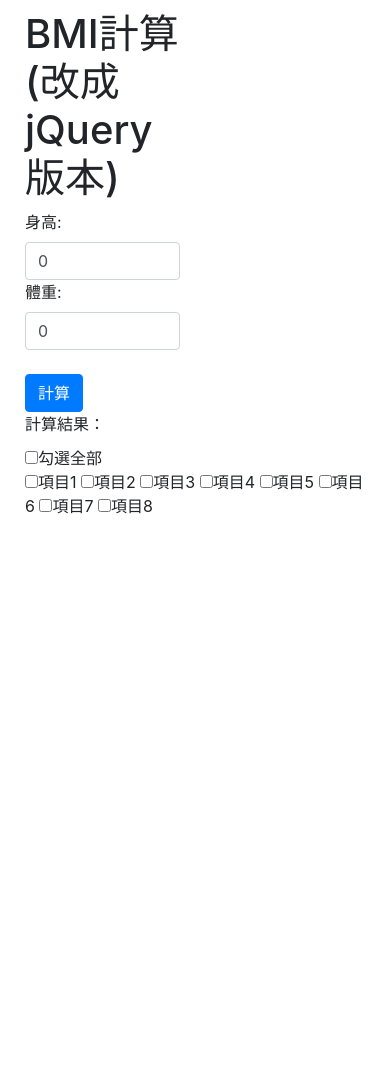
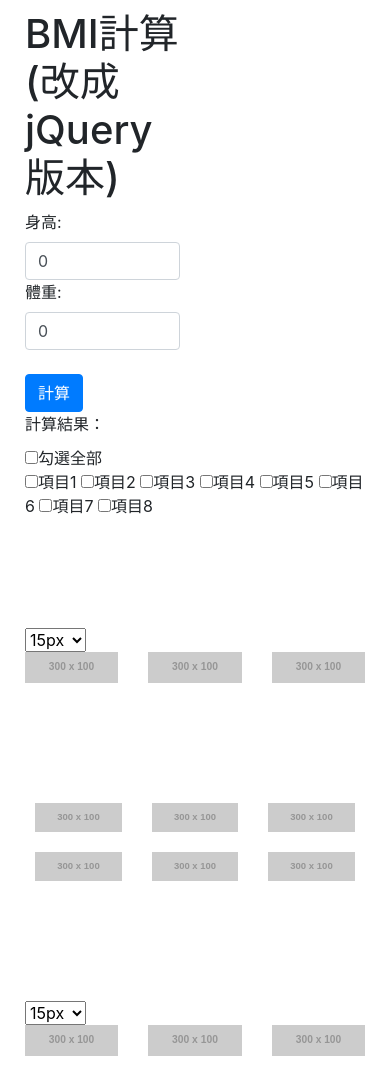
Before and after one commit to LinkaLui/BSWeb, a plain HTML site: page test18.html in a window 390 px wide. Before the commit the page ends 844 px from the top, so only its background shows below. Drawn offline with nearby package versions, Linux system fonts and the light colour scheme; placeholder pictures from the web are drawn by us.

Commit message:
updateHW

```diff
--- a/test18.html
+++ b/test18.html
@@ -14,6 +14,9 @@
     <script src="https://cdnjs.cloudflare.com/ajax/libs/twitter-bootstrap/4.3.1/js/bootstrap.min.js"></script>
 
     <script>
+        // function(obj) {
+        // }
+
         function init() {
             $("#Button1").click(function (e) {
                 var hight = $("#textHeight").val();
@@ -33,12 +36,52 @@
                     });
                 }
             });
+
+            $("#brSelected").change(function () {
+                $("#borderchange img").removeClass();
+                $("#borderchange img").addClass($(this).val());
+            })
+
+            $("#sizechange img").hover(function () {
+                $(this).toggleClass("mouseToggle");
+                $(this).toggleClass("sizeToggle");
+            })
+
+
+
+            $("#mixbrSelected").change(function () {
+                $("#mix img").removeClass();
+                $("#mix img").addClass($(this).val());
+            })
         }
 
         $(function () {
             init();
         });
     </script>
+
+    <style>
+        .br15 {
+            border-radius: 15px;
+        }
+
+        .br30 {
+            border-radius: 30px;
+        }
+
+        .br50 {
+            border-radius: 50px;
+        }
+
+        .mouseToggle {
+            cursor: pointer;
+        }
+
+        .sizeToggle {
+            transform: scale(1.1);
+            transition-duration: 1s;
+        }
+    </style>
 </head>
 
 <body>
@@ -71,6 +114,70 @@
             </div>
         </div>
     </div>
+
+    <div id="borderchange" class="row" style="margin:10px; padding-top:100px">
+        <div class="col-12">
+            <select id="brSelected">
+                <option value="br15">15px</option>
+                <option value="br30">30px</option>
+                <option value="br50">50px</option>
+            </select>
+        </div>
+        <div class="col-4">
+            <img src="https://fakeimg.pl/300x100/?text=1&font=noto" style="width:100%" class="img-responsive" />
+        </div>
+        <div class="col-4">
+            <img src="https://fakeimg.pl/300x100/?text=1&font=noto" style="width:100%" class="img-responsive" />
+        </div>
+        <div class="col-4">
+            <img src="https://fakeimg.pl/300x100/?text=1&font=noto" style="width:100%" class="img-responsive" />
+        </div>
+    </div>
+
+    <div id="sizechange" class="row" style="margin:10px; padding-top:100px">
+        <div class="row" style="margin:10px; width: 100%">
+            <div class="col-4">
+                <img src="https://fakeimg.pl/300x100/?text=1&font=noto" style="width:100%" class="img-responsive" />
+            </div>
+            <div class="col-4">
+                <img src="https://fakeimg.pl/300x100/?text=1&font=noto" style="width:100%" class="img-responsive" />
+            </div>
+            <div class="col-4">
+                <img src="https://fakeimg.pl/300x100/?text=1&font=noto" style="width:100%" class="img-responsive" />
+            </div>
+        </div>
+        <div class="row" style="margin:10px; width: 100%">
+            <div class="col-4">
+                <img src="https://fakeimg.pl/300x100/?text=1&font=noto" style="width:100%" class="img-responsive" />
+            </div>
+            <div class="col-4">
+                <img src="https://fakeimg.pl/300x100/?text=1&font=noto" style="width:100%" class="img-responsive" />
+            </div>
+            <div class="col-4">
+                <img src="https://fakeimg.pl/300x100/?text=1&font=noto" style="width:100%" />
+            </div>
+        </div>
+    </div>
+
+    <div id="mix" class="row" style="margin:10px; padding-top:100px">
+        <div class="col-12">
+            <select id="mixbrSelected">
+                <option value="br15">15px</option>
+                <option value="br30">30px</option>
+                <option value="br50">50px</option>
+            </select>
+        </div>
+        <div class="col-4">
+            <img src="https://fakeimg.pl/300x100/?text=1&font=noto" style="width:100%" class="img-responsive" />
+        </div>
+        <div class="col-4">
+            <img src="https://fakeimg.pl/300x100/?text=1&font=noto" style="width:100%" class="img-responsive" />
+        </div>
+        <div class="col-4">
+            <img src="https://fakeimg.pl/300x100/?text=1&font=noto" style="width:100%" class="img-responsive" />
+        </div>
+    </div>
+
 </body>
 
 </html>
```
Lines whose indentation alone changed are shown as unchanged.
